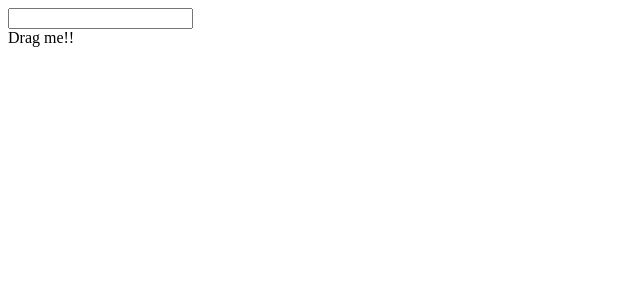
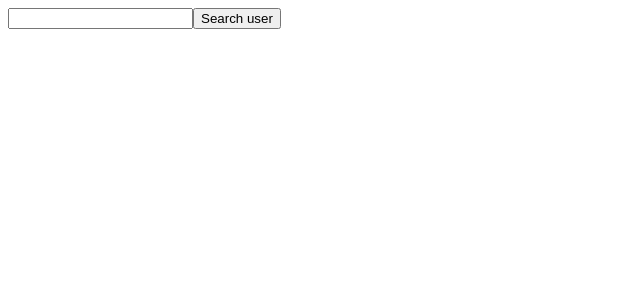
Before and after one commit to Nishant-Pall/Portfololio-, a React (Create React App) app: page / in a window 1280 px wide. Shown: the top 300 px of the page, without its empty margins (0-640 px from the left). Built offline with nearby package versions, Linux system fonts and the light colour scheme.

Commit message:
Add class components

```diff
--- /dev/null
+++ b/src/classes/UserSearch.tsx
@@ -0,0 +1,48 @@
+import React, { Component } from 'react'
+
+interface User {
+	name: string,
+	age: number
+}
+
+interface UserSearchProps {
+	users: User[]
+}
+
+interface UserSearchState {
+	name: string,
+	user: User | undefined
+}
+
+class UserSearch extends Component<UserSearchProps> {
+
+	state: UserSearchState = {
+		name: '',
+		user: undefined
+	}
+
+	userSearch = () => {
+		const foundUser = this.props.users.find((user) => {
+			return user.name === this.state.name
+		})
+		this.setState({
+			user: foundUser
+		})
+	}
+
+	render() {
+		const { name, user } = this.state
+		return (
+			<div>
+				<input value={name} onChange={(e) => this.setState({ name: e.target.value })} />
+				<button onClick={this.userSearch}>Search user</button>
+				<div>
+					{user && user.name}
+					{user && user.age}
+				</div>
+			</div>
+		)
+	}
+}
+
+export default UserSearch
--- a/src/index.tsx
+++ b/src/index.tsx
@@ -1,9 +1,21 @@
 import ReactDom from 'react-dom';
-import EventComponent from './events/EventComponent'
+import UserSearch from './classes/UserSearch';
 
+interface User {
+	name: string,
+	age: number
+}
+
+const users: User[] = [
+	{ name: "alex", age: 20 },
+	{ name: "alex", age: 20 },
+	{ name: "alex", age: 20 },
+]
 const App = () => {
 	return <div>
-		<EventComponent />
+		<UserSearch
+			users={users}
+		/>
 	</div>
 }
 
```
